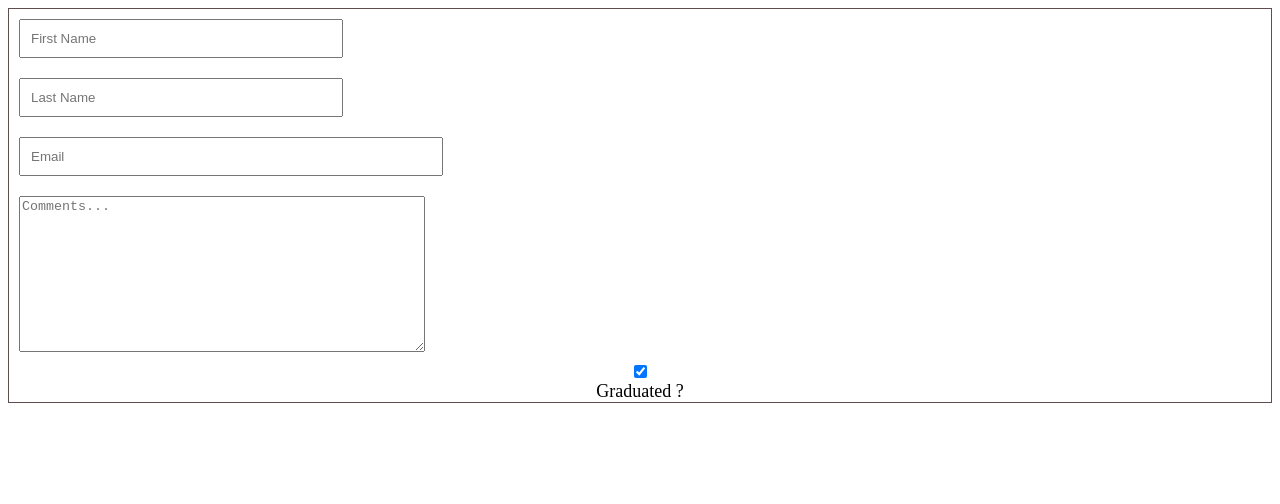
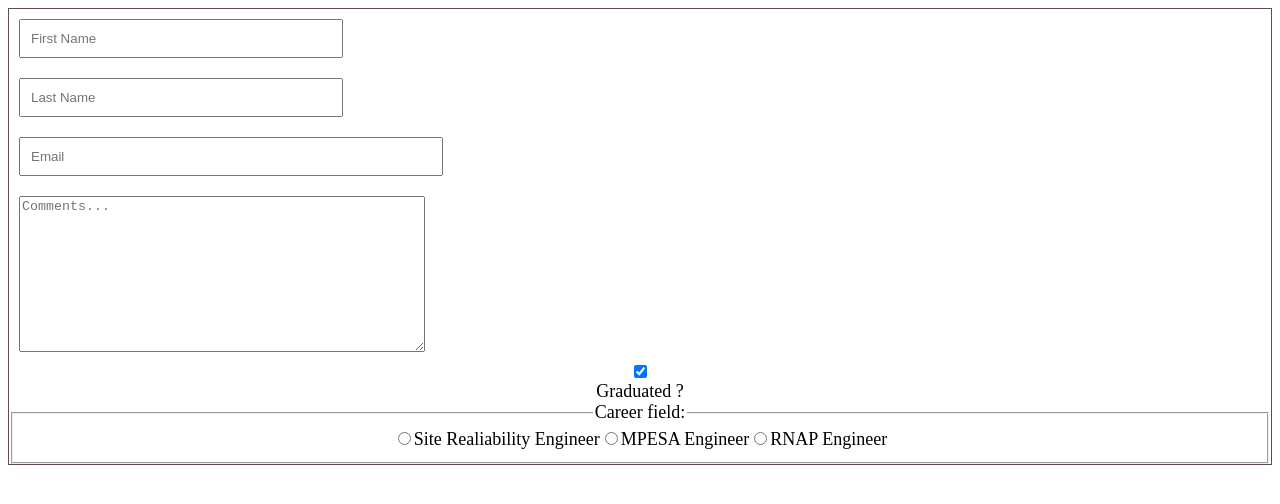
Before and after one commit to joshuaombasa/React-Forms-Learning, a React (Vite) app: page / in a window 1280 px wide. Shown: the top 504 px of the page. Built offline with nearby package versions, Linux system fonts and the light colour scheme.

Commit message:
updated jsx

```diff
--- a/src/App.jsx
+++ b/src/App.jsx
@@ -10,10 +10,13 @@ function App() {
       lastName: "",
       email: "",
       comments: "",
-      isGraduated: true
+      isGraduated: true,
+      employed: ''
 
     }
   )
+
+  console.log(formData.employed)
 
   function handleChange(event) {
     const {name, type, value, checked} = event.target
@@ -23,8 +26,10 @@ function App() {
         [name]: type === 'checkbox' ? checked : value
       }
     })
-    console.log(formData)
+
   }
+
+
 
   return (
     <div className="App">
@@ -66,15 +71,33 @@ function App() {
            />
            <label htmlFor="isGraduated">Graduated ?</label>
 
-        {/* <fieldset>
+        <fieldset>
           <legend>Career field:</legend>
-
           <input
           type="radio"
-          name=""
-          id="site-reliability-engineer" />
+          name="employed"
+          id="site-reliability-engineer"
+          value='site-reliability-engineer'
+          onChange={handleChange}
+          />
           <label htmlFor="site-reliability-engineer">Site Realiability Engineer</label>
-        </fieldset> */}
+          <input
+          type="radio"
+          name="employed"
+          id="site-reliability-engineer"
+          value='mpesa-engineer'
+          onChange={handleChange}
+          />
+          <label htmlFor="mpesa-engineer">MPESA Engineer</label>
+          <input
+          type="radio"
+          name="employed"
+          id="site-reliability-engineer"
+          value='rnap-engineer'
+          onChange={handleChange}
+          />
+          <label htmlFor="rnap-engineer">RNAP Engineer</label>
+        </fieldset>
       </form>
     </div>
   )
```
